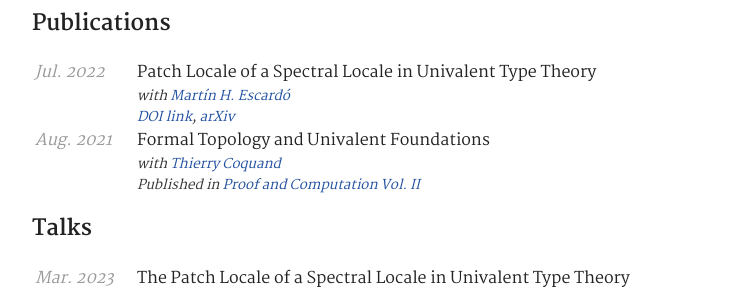
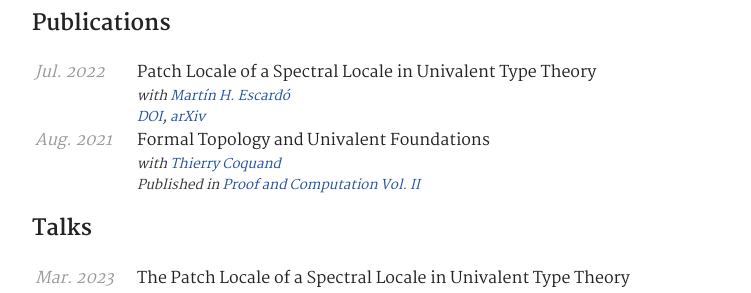
Before and after one commit to ayberkt/homepage, a Jekyll site: the page built from works.md, in a window 1280 px wide. Shown: the part 173-466 px from the top of the page, without its empty margins (264-1015 px from the left). Built offline with Jekyll 4.4.1, drawn with Linux system fonts in a browser that asks for light colours; comment, search, counter and statistics services are not loaded.

Commit message:
Update publication data

```diff
--- a/_data/publications.yml
+++ b/_data/publications.yml
@@ -8,7 +8,7 @@
     title: "MFPS XXXVIII"
     link: "https://www.cs.cornell.edu/mfps-2022"
   links:
-    - { name: "DOI link" , url: "https://doi.org/10.46298/entics.10808" }
+    - { name: "DOI"      , url: "https://doi.org/10.46298/entics.10808" }
     - { name: "arXiv"    , url: "https://arxiv.org/abs/2301.04728"      }
 - title: "Formal Topology and Univalent Foundations"
   date: Aug. 2021
```
